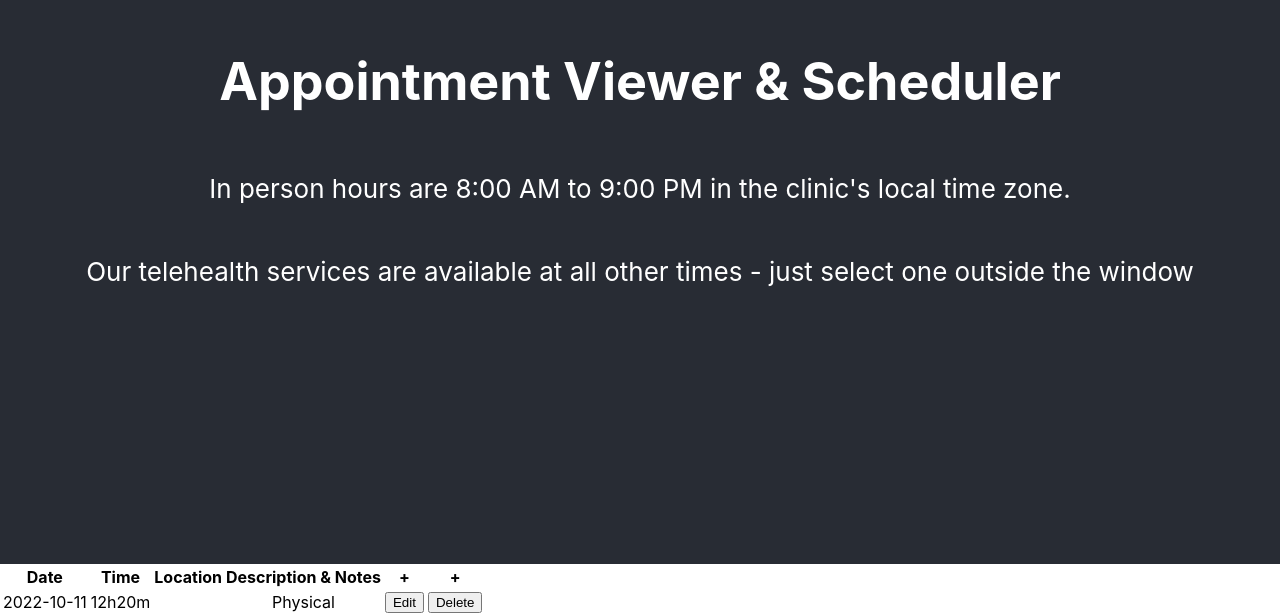
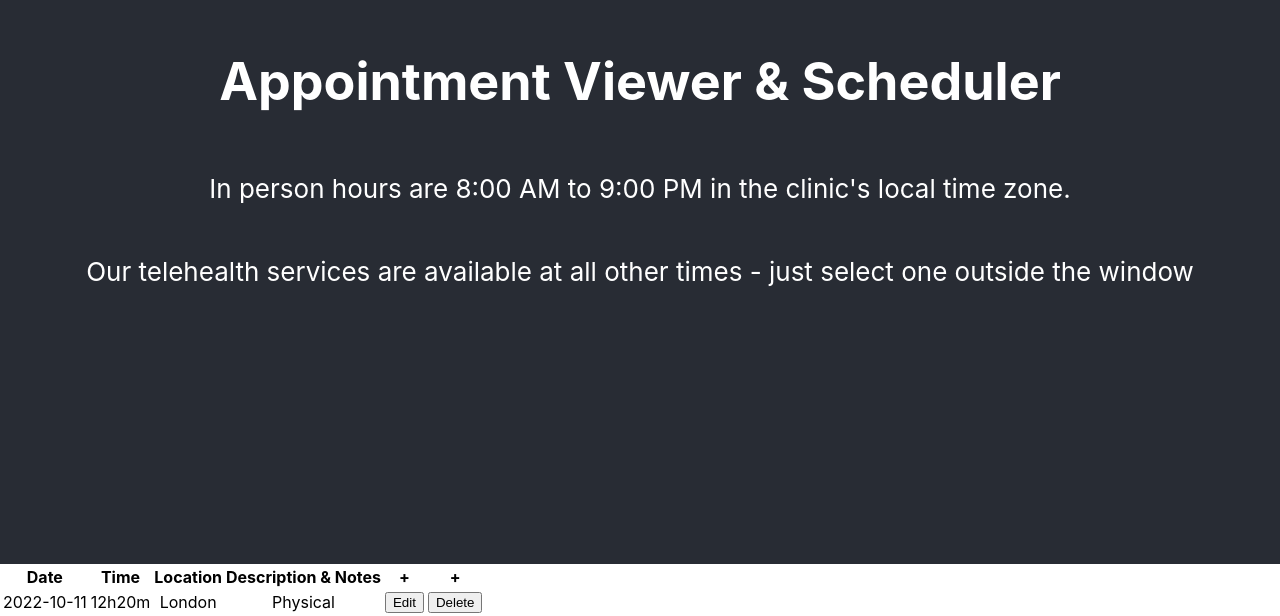
Before and after one commit to clayh89/mmscheduler, a React (Create React App) app in the folder mmscheduler/: page / in a window 1280 px wide. Shown: the part 236-852 px from the top of the page. Built offline with nearby package versions, Linux system fonts and the light colour scheme.

Commit message:
button ideas

```diff
--- a/mmscheduler/src/components/AppointmentList.jsx
+++ b/mmscheduler/src/components/AppointmentList.jsx
@@ -3,7 +3,7 @@ import AppointmentInfo from "./AppointmentInfo";
 
 // move this to App.js?
 // change name from listAppointsments to AppointmentList
-
+// editItem={props.editItem()} deleteItem={props.deleteItem()}
 function AppointmentList(props) {
 
 
--- a/mmscheduler/src/components/appointmentInfo.jsx
+++ b/mmscheduler/src/components/appointmentInfo.jsx
@@ -12,6 +12,7 @@ import React from "react";
             <h5>Description: <small>{props.appointment.description}</small></h5>
             </p>
 </div>
+onClick={props.editItem(props.appointment.index)}
 */
 function AppointmentInfo(props) {
 
@@ -21,9 +22,9 @@ function AppointmentInfo(props) {
         <tr>
             <td>{props.appointment.date}</td>
             <td>{props.appointment.time}</td>
-            <td>{props.appointment.location}</td>
+            <td>{props.appointment.place}</td>
             <td>{props.appointment.description}</td>
-            <td><button>Edit</button></td>
+            <td><button >Edit</button></td>
             <td><button>Delete</button></td>
         </tr>
     )
--- a/mmscheduler/src/components/createAppointment.jsx
+++ b/mmscheduler/src/components/createAppointment.jsx
@@ -18,6 +18,7 @@ class CreateAppointment extends React.Component {
 
       }
 
+    // I... don't think this is quite right
       handleInputChange(event) {
         const target = event.target;
         const name = target.name;
```
Also changed, not shown: 1 other file (tests, documents, lock files or other folders).
